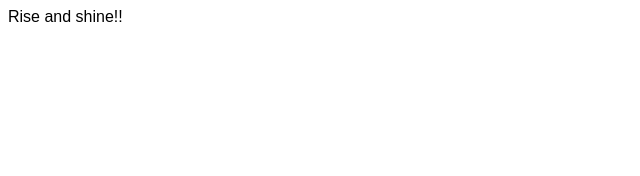
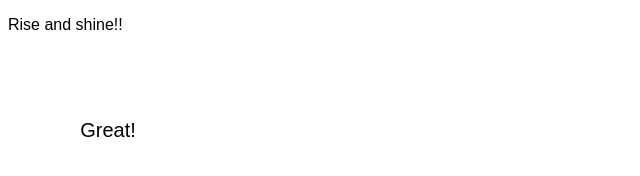
Before and after one commit to nadya-wyn/nadya-wyn.github.io, a plain HTML site: page index.html in a window 1280 px wide. Shown: the whole page, without its empty margins (0-640 px from the left). Drawn offline with Linux system fonts and the light colour scheme.

Commit message:
Add files via upload

```diff
--- a/index.html
+++ b/index.html
@@ -3,17 +3,12 @@
 <head>
     <meta charset="UTF-8">
     <title>Hello WebApp</title>
-    <style>
-        body {
-            font-family: 'Montserrat', sans-serif;
-            font-weight: 200;
-            color: var(--tg-theme-text-color);
-            background: var(--tg-theme-bg-color);
-        }
-    </style>
+    <link rel="stylesheet" type="text/css" href="styles.css" />
 </head>
 <body>
-Rise and shine!!
+<p>Rise and shine!!</p>
+
+<button>Great!</button>
 
 <script src="https://telegram.org/js/telegram-web-app.js"></script>
 
--- /dev/null
+++ b/styles.css
@@ -0,0 +1,22 @@
+body {
+    font-family: 'Montserrat', sans-serif;
+    font-weight: 200;
+    color: var(--tg-theme-text-color);
+    background: var(--tg-theme-bg-color);
+}
+button {
+    border: 0;
+    border-radius: 5px;
+    margin-top: 50px;
+    height: 60px;
+    width: 200px;
+    font-size: 20px;
+    font-weight: 500;
+    cursor: pointer;
+    transition: all 500ms ease;
+    color: var(--tg-theme-button-color);
+    background: var(--tg-theme-button-text-color);
+}
+button:hover {
+    background: var(--tg-theme-secondary-bg-color);
+}
```
